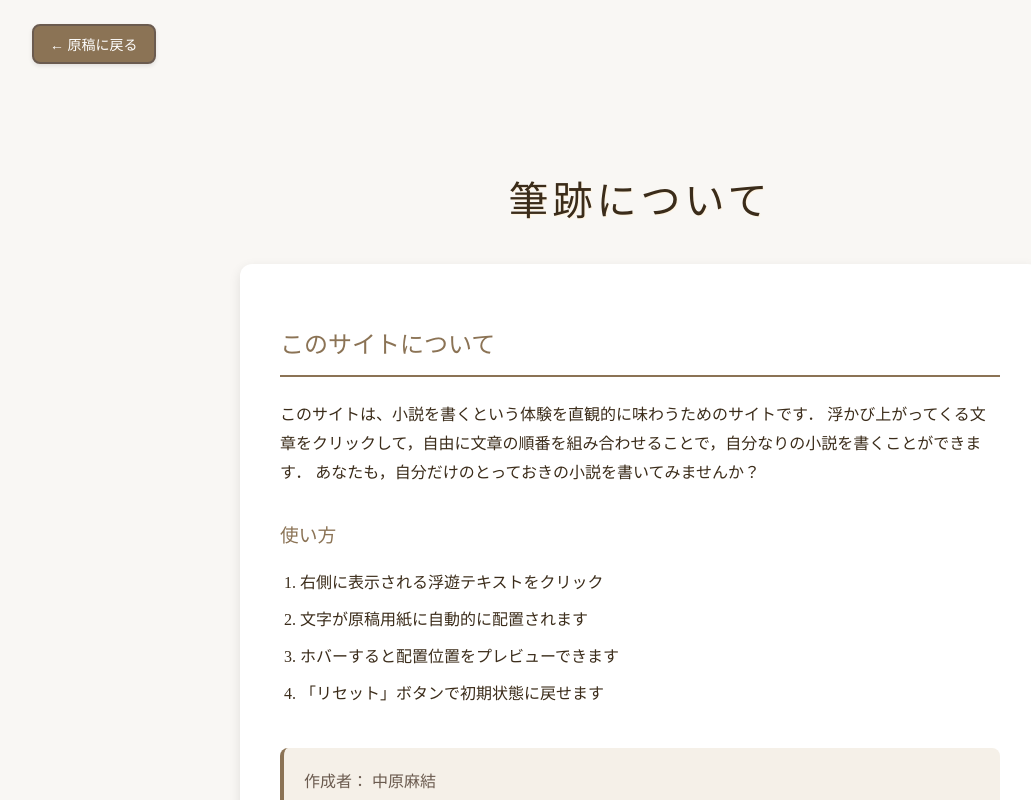
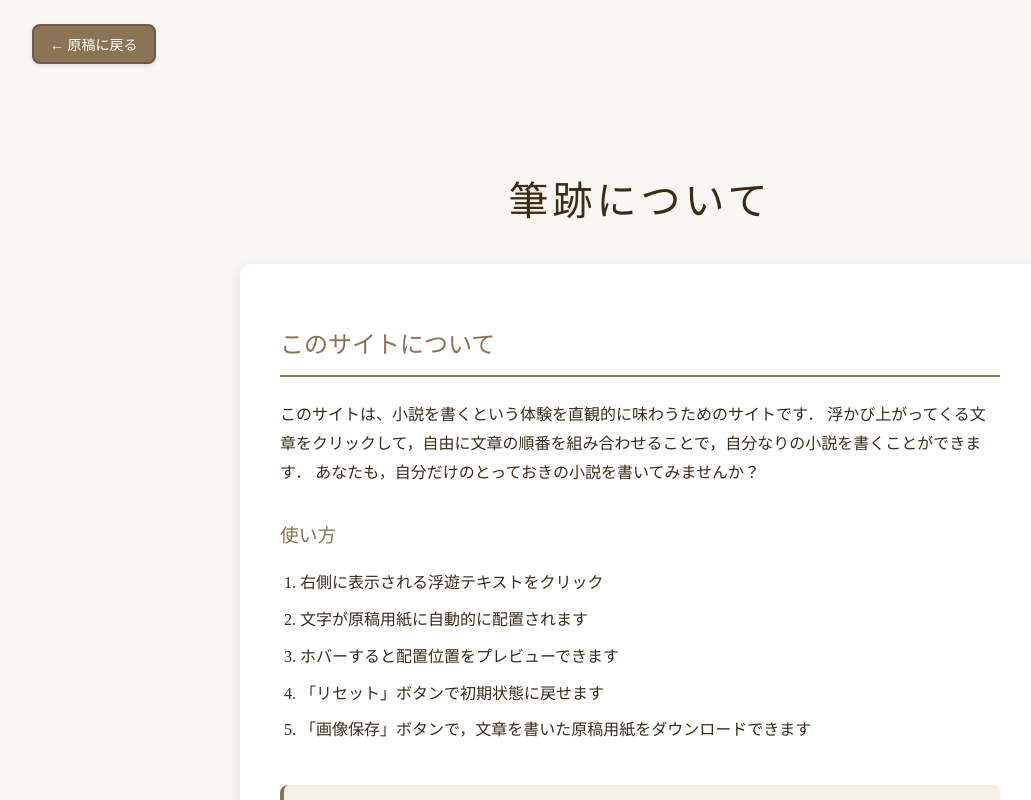
Before and after one commit to tmu-2025-net-1/i19nakaharamayu, a React (Vite) app: page /i19nakaharamayu/about in a window 1280 px wide. Shown: the whole page, without its empty margins (0-1031 px from the left). Built offline with nearby package versions, Linux system fonts and the light colour scheme.

Commit message:
Version_5.5

```diff
--- a/src/About.tsx
+++ b/src/About.tsx
@@ -109,6 +109,7 @@ const About: React.FC = () => {
             <li style={{ marginBottom: '8px' }}>文字が原稿用紙に自動的に配置されます</li>
             <li style={{ marginBottom: '8px' }}>ホバーすると配置位置をプレビューできます</li>
             <li style={{ marginBottom: '8px' }}>「リセット」ボタンで初期状態に戻せます</li>
+            <li style={{ marginBottom: '8px' }}>「画像保存」ボタンで，文章を書いた原稿用紙をダウンロードできます</li>
           </ol>
 
 
```
Also changed, not shown: 1 other file (tests, documents, lock files or other folders).
